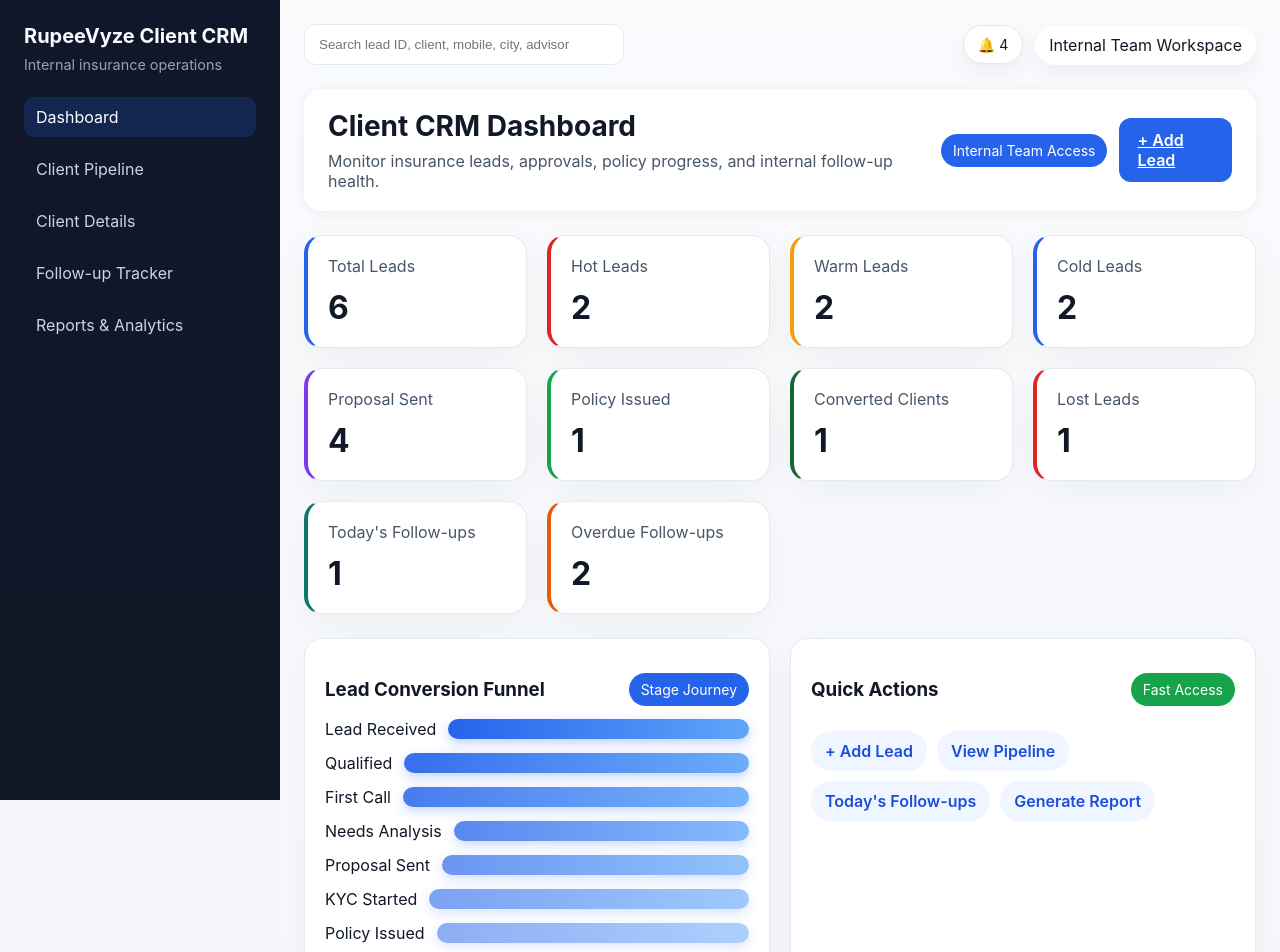
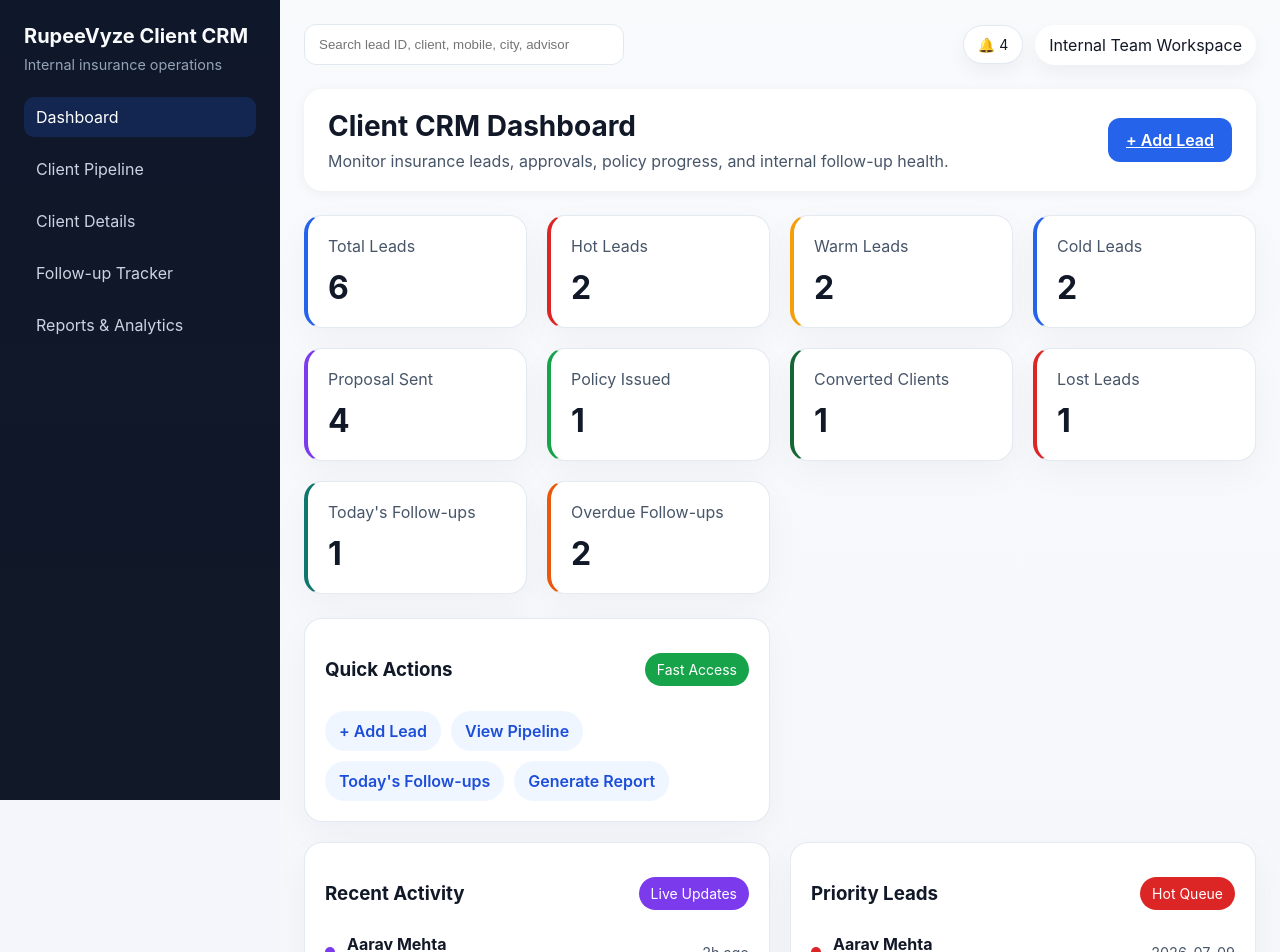
Before and after one commit to aishwarya31122-droid/RupeeVyze-CRM, a React (Vite) app: page /client-crm/dashboard in a window 1280 px wide. Shown: the top 952 px of the page. Built offline with nearby package versions, Linux system fonts and the light colour scheme.

Commit message:
Updated Recruitment CRM

```diff
--- a/src/pages/client-crm/ClientDashboard.jsx
+++ b/src/pages/client-crm/ClientDashboard.jsx
@@ -43,7 +43,6 @@
           <p>Monitor insurance leads, approvals, policy progress, and internal follow-up health.</p>
         </div>
         <div className="header-summary">
-          <span className="badge" style={{ background: "#2563eb" }}>Internal Team Access</span>
           <Link className="button primary" to="/client-crm/add">+ Add Lead</Link>
         </div>
       </div>
@@ -62,21 +61,6 @@
       </div>
 
       <div className="card-grid card-grid-2">
-        <div className="card">
-          <div className="card-header">
-            <h3>Lead Conversion Funnel</h3>
-            <span className="badge" style={{ background: "#2563eb" }}>Stage Journey</span>
-          </div>
-          <div className="funnel-chart">
-            {funnel.map((stage, index) => (
-              <div key={stage} className="funnel-row">
-                <span className="funnel-step">{stage}</span>
-                <div className="funnel-bar" style={{ opacity: 1 - index * 0.08 }} />
-              </div>
-            ))}
-          </div>
-        </div>
-
         <div className="card">
           <div className="card-header">
             <h3>Quick Actions</h3>
--- a/src/pages/client-crm/FollowUpTracker.jsx
+++ b/src/pages/client-crm/FollowUpTracker.jsx
@@ -23,8 +23,23 @@
   }, [activeTab, leads]);
 
   const handleStatus = (lead, status) => {
-    const updated = { ...lead, followUpStatus: status, finalStatus: status === "Completed" ? "Follow-up Completed" : lead.finalStatus };
+    const updated = {
+      ...lead,
+      followUpStatus: status,
+      finalStatus: status === "Completed" ? "Follow-up Completed" : status === "Pending" ? "Follow-up Rescheduled" : lead.finalStatus,
+      nextFollowUpDate: status === "Pending" ? getNextFollowUpDate(lead.nextFollowUpDate) : lead.nextFollowUpDate
+    };
     onUpdateLead?.(updated);
+  };
+
+  const getNextFollowUpDate = (dateString) => {
+    if (!dateString) return "2026-07-10";
+
+    const parsedDate = new Date(`${dateString}T00:00:00`);
+    if (Number.isNaN(parsedDate.getTime())) return "2026-07-10";
+
+    parsedDate.setDate(parsedDate.getDate() + 1);
+    return parsedDate.toISOString().split("T")[0];
   };
 
   return (
```
